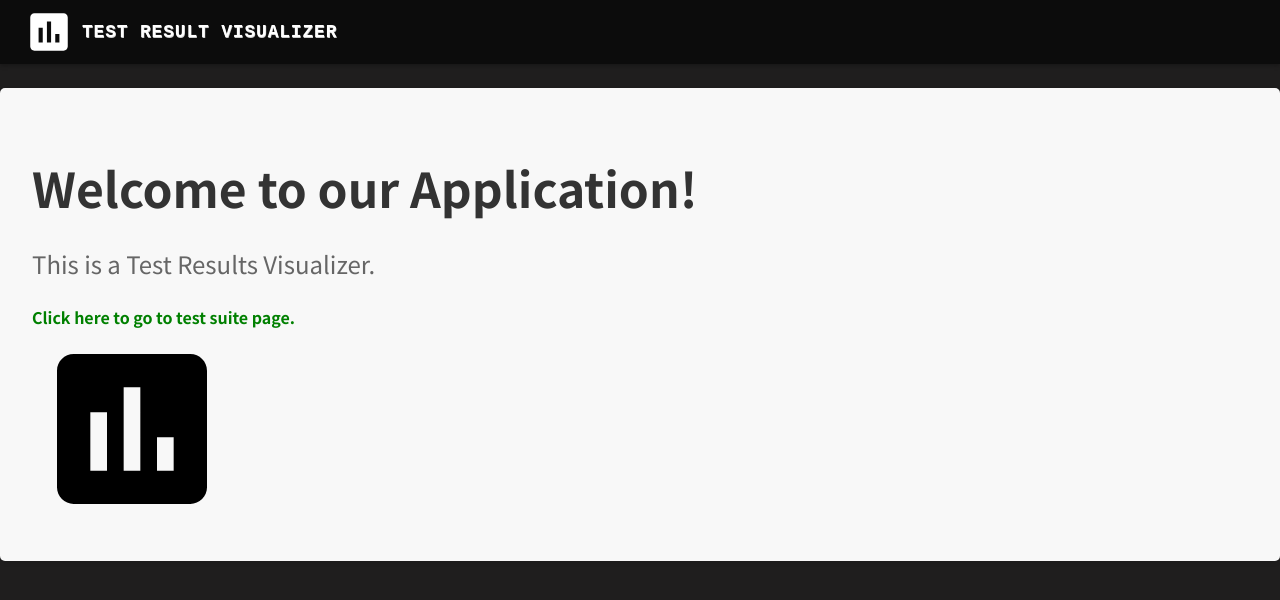
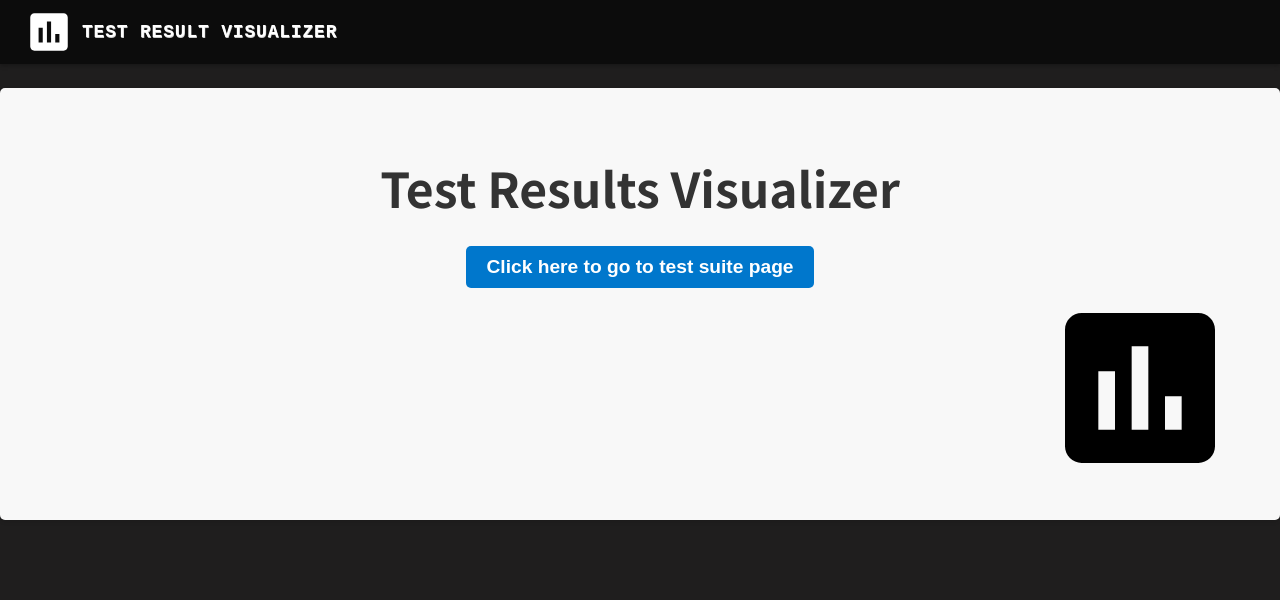
Before and after one commit to AhmedS1ayed/Siemens-MED-SW-Logger-System-FE, a React (Create React App) app: page / in a window 1280 px wide. Shown: the top 600 px of the page. Built offline with nearby package versions, Linux system fonts and the light colour scheme.

Commit message:
edit the style of the dialog and the welcome page

```diff
--- a/src/Components/ConnectivityMap/ConnectivityMap.js
+++ b/src/Components/ConnectivityMap/ConnectivityMap.js
@@ -21,7 +21,7 @@ import CustomEdgeStartEnd from './CustomEdgeStartEnd';
     const onConnect = useCallback((params) => setEdges((eds) => addEdge(params, eds)), [setEdges]);
 
     return (
-      <div style={{ width: '100%', height: '48vh' }}>
+      <div style={{ width: '100%', height: '40vh' }}>
         <ReactFlow
           nodes={nodes}
           edges={edges}
--- a/src/Components/DialogContent/DialogPath.js
+++ b/src/Components/DialogContent/DialogPath.js
@@ -1,8 +1,31 @@
 import React from 'react';
 
-  export const DialogPath = (props) =>{
-    return(<div style={{ padding: "10px", fontWeight: "bold", fontSize: "16px" }}>
-    {/* what to put instead of the id ? */}
-    {props.path.join(" > ")}
-  </div>);
+import styled from "styled-components";
+
+const PathContainer = styled.div`
+  padding: 10px;
+  font-weight: bold;
+  font-size: 16px;
+  background-color: #f2f2f2;
+  border-radius: 5px;
+  box-shadow: 0px 2px 4px rgba(0, 0, 0, 0.1);
+  margin-bottom: 10px;
+`;
+
+const PathItem = styled.span`
+  color: #333333;
+  &:not(:last-child)::after {
+    content: ">";
+    margin: 0 5px;
   }
+`;
+
+export const DialogPath = (props) => {
+  return (
+    <PathContainer>
+      {props.path.map((item, index) => (
+        <PathItem key={index}>{item}</PathItem>
+      ))}
+    </PathContainer>
+  );
+};
--- a/src/Components/NewTable/NewTable.js
+++ b/src/Components/NewTable/NewTable.js
@@ -2,7 +2,7 @@ import React from "react";
 import MUIDataTable from "mui-datatables";
 import { getColumnName } from "../../Utils/utilities";
 
-import "./NewTable.css";
+import "./newTable.css";
 import MetaDataCard from "../MetaDataCard/MetaDataCard";
 
 export const ExpandableRowTable = (props) => {
--- a/src/Pages/Testsuit/Testsuit.js
+++ b/src/Pages/Testsuit/Testsuit.js
@@ -75,11 +75,11 @@ export default function Testsuit() {
         }}
         open={openDialogs[idx]}
         maxWidth={isConnectivityMap ? undefined : "xl"}
-        style={{ borderRadius: "50px" }}
+
       >
+        <h2 style={{margin:"auto" , padding:"10px"}} > {filteredData[idx]['owner']} Test Suite</h2>
         <DialogPath
-          style={{ padding: "10px", fontWeight: "bold", fontSize: "16px" }}
-          path={path}
+          path= {path}
         ></DialogPath>
         <DialogContent
           style={{
--- a/src/Pages/Welcome/Welcome.css
+++ b/src/Pages/Welcome/Welcome.css
@@ -1,8 +1,17 @@
+.welcome-container {
+  /* display: flex;
+  justify-content: center; */
+  /* align-items: center; */
+  height: 100vh;
+  width: 100%;
+}
+
 .welcome {
   background-color: #f8f8f8;
   padding: 2em;
   border-radius: 5px;
   box-shadow: 0 2px 4px rgba(0, 0, 0, 0.1);
+  text-align: center;
 }
 
 .welcome h1 {
@@ -16,12 +25,28 @@
   color: #666;
   margin-top: 0;
 }
+
 .custom-link-welcome {
-    color: #0077cc;
   text-decoration: none;
-    font-weight: bold;
 }
 
-  .custom-link-welcome:hover {
-    text-decoration: underline;
+.button-welcome {
+  background-color: #0077cc;
+  color: white;
+  border: none;
+  padding: 10px 20px;
+  border-radius: 5px;
+  font-size: 1.2em;
+  font-weight: bold;
+  cursor: pointer;
+  transition: background-color 0.2s ease-in-out;
 }
+
+.button-welcome:hover {
+  background-color: #005fa3;
+}
+
+.welcome-icon {
+  /* position: relative; */
+  margin: auto;
+}
--- a/src/Pages/Welcome/Welcome.js
+++ b/src/Pages/Welcome/Welcome.js
@@ -2,22 +2,25 @@ import React from 'react';
 import { Link } from 'react-router-dom';
 import './Welcome.css'
 import InsertChartIcon from "@mui/icons-material/InsertChart";
-const Welcome = () =>{
+
+const Welcome = () => {
   return (
-    <div className="welcome">
-
-      <h1>Welcome to our Application!
-      </h1>
-
-      <p>This is a Test Results Visualizer.</p>
-      <Link style={{ color: 'green'}} className="custom-link-welcome" to="/testsuits">Click here to go to test suite page.
-      <InsertChartIcon
-            sx={{ display: { xs: "none", md: "flex" }, mr: 1, color: "#333333", fontWeight: "bold", textShadow: "1px 1px #cccccc" }}
-            style={{ color: 'black' ,fontSize: 200}}
-          />
+    <div className="welcome-container">
+      <div className="welcome">
+        <h1>Test Results Visualizer</h1>
+        <Link className="custom-link-welcome" to="/testsuits">
+          <button className="button-welcome">
+            Click here to go to test suite page
+          </button>
           </Link>
-
-
+      {/* <div className="welcome-icon"> */}
+            <InsertChartIcon
+            className="welcome-icon"
+              sx={{  display: { xs: "none",md: "flex" }, mr: 1, color: "#333333", fontWeight: "bold", textShadow: "1px 1px #cccccc" }}
+              style={{ color: 'black' ,fontSize: 200}}
+            />
+            {/* </div> */}
+      </div>
     </div>
   );
 }
```
Lines whose indentation alone changed are shown as unchanged.
